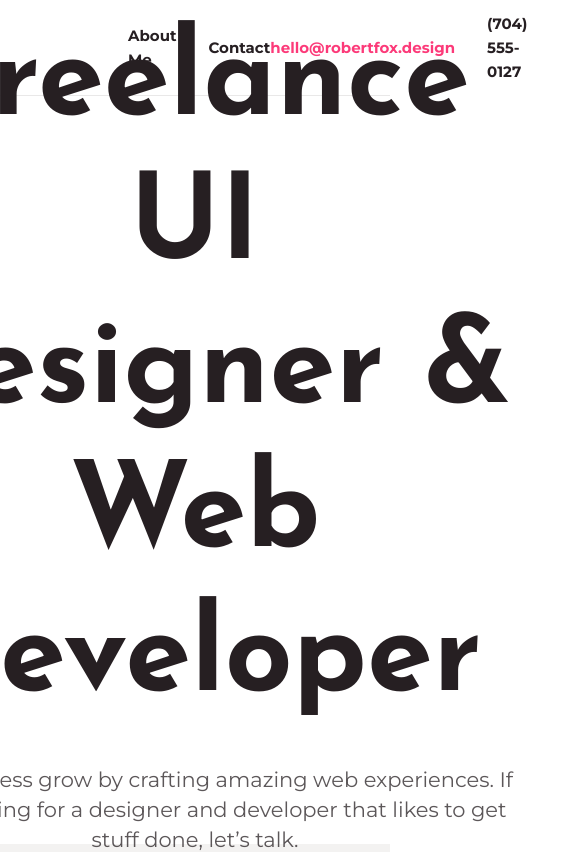
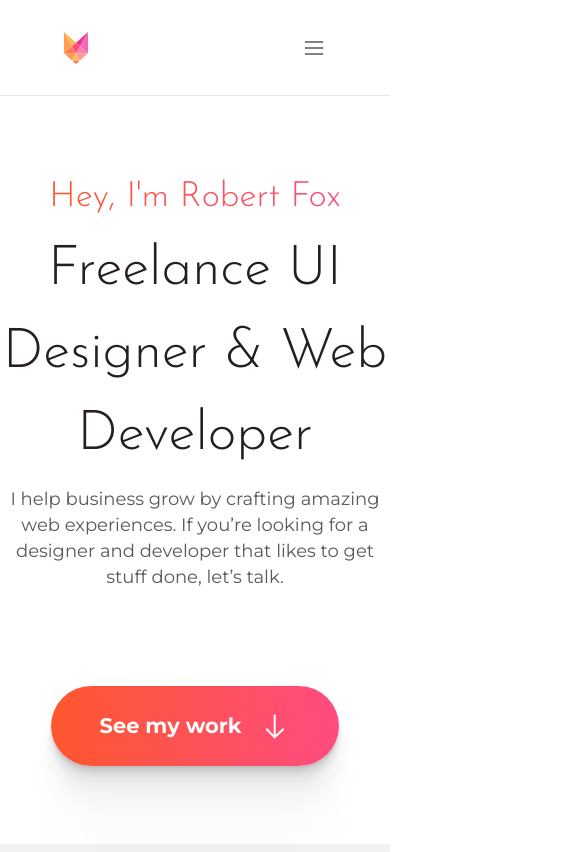
Before and after one commit to PeterGamer8K/portifolio-web-design, a React (Vite) app: page / in a window 390 px wide. Shown: the top 852 px of the page, 585 px wide, since content can reach past the window. Built offline with nearby package versions, Linux system fonts and the light colour scheme.

Commit message:
feat: adding responsive design to the hero and header

```diff
--- a/src/components/CTA/index.tsx
+++ b/src/components/CTA/index.tsx
@@ -2,7 +2,7 @@ import { PrimaryButton } from '../PrimaryButton'
 
 export function CTA() {
   return (
-    <div className="w-full p-64  flex flex-col gap-[96px]">
+    <div className="w-full p-64  phone:p-16 tablet:p-32 flex flex-col gap-[96px]">
       <div className="flex flex-col items-start justify-center gap-8 max-w-[640px] ">
         <h4 className="text-h4 font-josefin font-bold w-full">
           I'm currently available form freelance work
--- a/src/components/Footer/index.tsx
+++ b/src/components/Footer/index.tsx
@@ -3,7 +3,7 @@ import { SocialMediaIcons } from '../SocialMediaIcons'
 export function Footer() {
   return (
     <div className="w-full border-black-10 border-t-[1px] py-8 px-16">
-      <div className="flex flex-row items-center justify-between">
+      <div className="flex flex-row items-center justify-between phone:flex-col">
         <div>
           <span className="text-black-75 font-montserrat text-[15px]">
             (c) Copyright Robert Fox 2022. All rights reserved.
--- a/src/components/Header/index.tsx
+++ b/src/components/Header/index.tsx
@@ -1,3 +1,5 @@
+import { HeaderDivider } from '../HeaderDivider'
+
 export function Header() {
   return (
     <div className="h-24 border-b-[1px] border-b-black-10">
@@ -8,7 +10,7 @@ export function Header() {
           </div>
 
           <nav>
-            <ul className="flex flex-row items-center justify-between gap-8">
+            <ul className="flex flex-row items-center justify-between gap-8 phone:hidden tablet:hidden">
               <li className="text-black-100 text-menu-item font-bold font-montserrat">
                 About Me
               </li>
@@ -18,8 +20,8 @@ export function Header() {
             </ul>
           </nav>
         </div>
-        <div className="flex flex-row items-center justify-between gap-16">
-          <div className="flex flex-row items-center justify-between gap-8">
+        <div className="flex flex-row items-center justify-between gap-16 ">
+          <div className="flex flex-row items-center justify-between gap-8 tablet:hidden phone:hidden">
             <span className="text-accent text-menu-item font-bold font-montserrat">
               hello@robertfox.design
             </span>
@@ -27,11 +29,19 @@ export function Header() {
               (704) 555-0127
             </span>
           </div>
-          <div className="w-[1px] h-4 bg-black-25" />
-          <div className="flex flex-row items-center justify-between gap-8">
+          <div className="tablet:hidden phone:hidden">
+            <HeaderDivider />
+          </div>
+          <div className="flex flex-row items-center justify-between gap-8 phone:hidden">
             <img src="../../../public/social-twitter.svg" alt="" />
             <img src="../../../public/social-instagram.svg" alt="" />
             <img src="../../../public/social-dribbble.svg" alt="" />
+          </div>
+          <div className="laptop:hidden phone:hidden">
+            <HeaderDivider />
+          </div>
+          <div>
+            <img src="../../../public/menu.svg" alt="" />
           </div>
         </div>
       </div>
--- /dev/null
+++ b/src/components/HeaderDivider/index.tsx
@@ -0,0 +1,7 @@
+export function HeaderDivider() {
+  return (
+    <>
+      <div className="w-[1px] h-4 bg-black-25" />
+    </>
+  )
+}
--- a/src/components/Hero/index.tsx
+++ b/src/components/Hero/index.tsx
@@ -8,20 +8,24 @@ export function Hero() {
         height: 'calc(100vh - 96px)',
       }}
     >
-      <div className="flex flex-col justify-center items-center gap-8">
-        <h3 className="text-h3 font-thin font-josefin text-transparent  bg-clip-text bg-gradient-to-r bg-brandGradient">
+      <div className="flex flex-col justify-center items-center laptop:gap-8 tablet:gap-4 phone:gap-2">
+        <h3 className="laptop:text-h3 tablet:text-h3-tablet phone:text-h3-phone font-thin font-josefin text-transparent bg-clip-text bg-gradient-to-r bg-brandGradient">
           Hey, I'm Robert Fox
         </h3>
-        <h1 className=" text-h1 font-josefin font-bold text-center max-w-[1288px] text-black-100">
+        <h1 className=" laptop:text-h1 tablet:text-h1-tablet phone:font-thin tablet:font-thin phone:text-h1-phone font-josefin font-bold text-center max-w-[1288px] text-black-100">
           Freelance UI Designer & Web Developer
         </h1>
         <div className="flex flex-col justify-center items-center gap-24">
-          <p className="text-paragraph font-montserrat w-[672px] text-center text-black-75">
+          <p className="text-paragraph font-montserrat max-w-[672px] text-center text-black-75 phone:text-paragraph-tablet">
             I help business grow by crafting amazing web experiences. If you’re
             looking for a designer and developer that likes to get stuff done,
             let’s talk.
           </p>
-          <PrimaryButton text="See my work" hasIcon={true} />
+          <PrimaryButton
+            text="See my work"
+            hasIcon={true}
+            className="phone:w-full"
+          />
         </div>
       </div>
     </div>
--- a/tailwind.config.cjs
+++ b/tailwind.config.cjs
@@ -3,25 +3,26 @@ module.exports = {
   content: ['./src/**/*.tsx', './index.html'],
   theme: {
     screens: {
-      '2xl': { max: '1535px' },
-      // => @media (max-width: 1535px) { ... }
+      '2xl': { min: '1535px' },
+      // => @media (min-width: 1535px) { ... }
 
-      xl: { max: '1279px' },
-      // => @media (max-width: 1279px) { ... }
+      xl: { min: '1279px' },
+      // => @media (min-width: 1279px) { ... }
 
-      lg: { max: '1023px' },
-      // => @media (max-width: 1023px) { ... }
+      lg: { min: '1023px' },
+      // => @media (min-width: 1023px) { ... }
 
-      md: { max: '767px' },
-      // => @media (max-width: 767px) { ... }
+      md: { min: '767px' },
+      // => @media (min-width: 767px) { ... }
 
-      sm: { max: '639px' },
-      // => @media (max-width: 639px) { ... }
-      phone: { max: '600px' },
-      // => @media (max-width: 600px) { ... }
-      tablet: { max: '1200px' },
-      // => @media (max-width: 1200px) { ... }
-      laptop: { max: '1800px' },
+      sm: { min: '639px' },
+      // => @media (min-width: 639px) { ... }
+      phone: { min: '0px', max: '700px' },
+      // => @media (min-width: px and max-width: 650px) { ... }
+      tablet: { min: '700px', max: '1300px' },
+      // => @media (min-width: 650px and max-width: 1200px) { ... }
+      laptop: { min: '1300px' },
+      // => @media (min-width: 1200px) { ... }
     },
     colors: {
       transparent: 'transparent',
@@ -45,7 +46,7 @@ module.exports = {
     fontSize: {
       h1: ['119px', '144px'],
       'h1-tablet': ['102px', '132px'],
-      'h2-phone': ['55px', 'auto'],
+      'h1-phone': ['55px', 'auto'],
       h2: ['84px', '122px'],
       'h2-tablet': ['72px', '100px'],
       'h2-phone': ['44px', '56px'],
@@ -64,6 +65,7 @@ module.exports = {
       'paragraph-tablet': ['18px', '26px'],
       'menu-item': ['15px', '24px'],
       'button-text': ['21px', '30px'],
+      'button-text-tablet': ['18px', '26px'],
     },
     backgroundImage: {
       brandGradient: 'linear-gradient(90deg, #FE572E 0%, #FF4C80 100%);',
```
Also changed, not shown: public/menu.svg (added).
